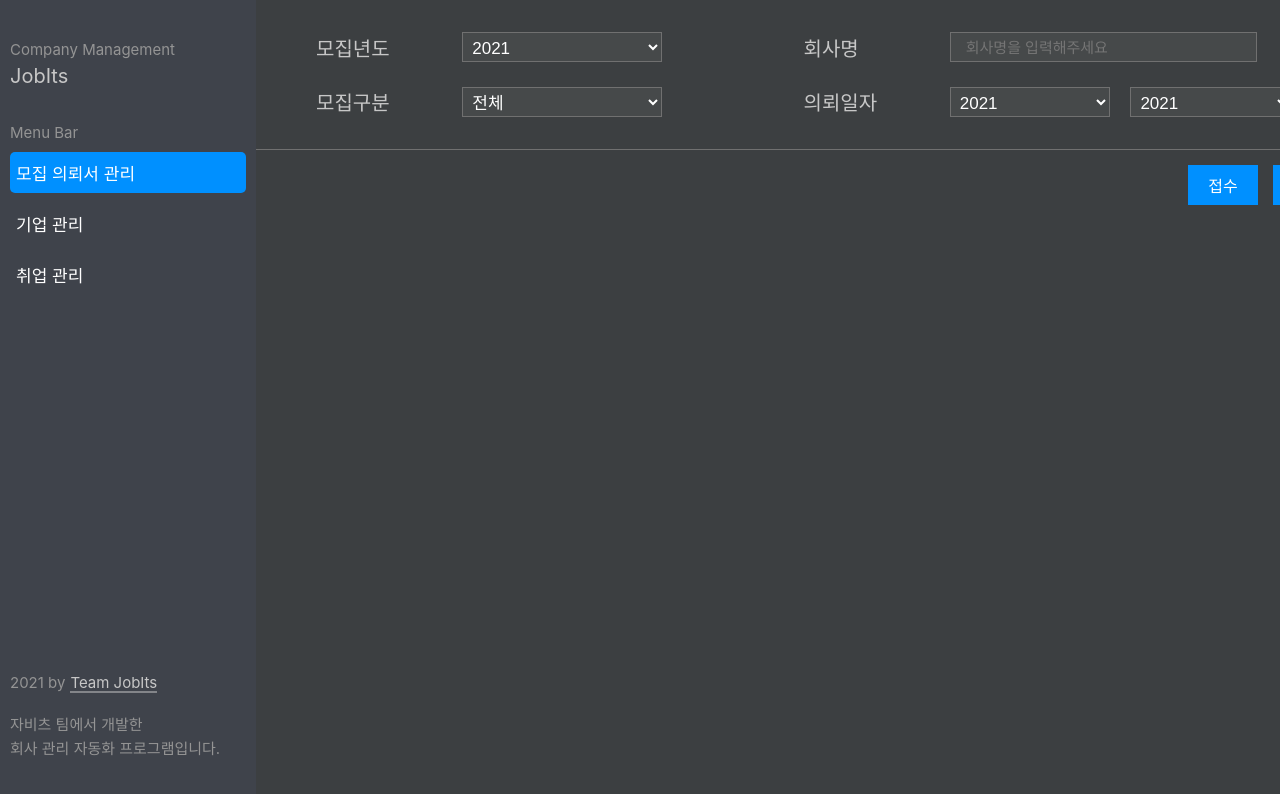
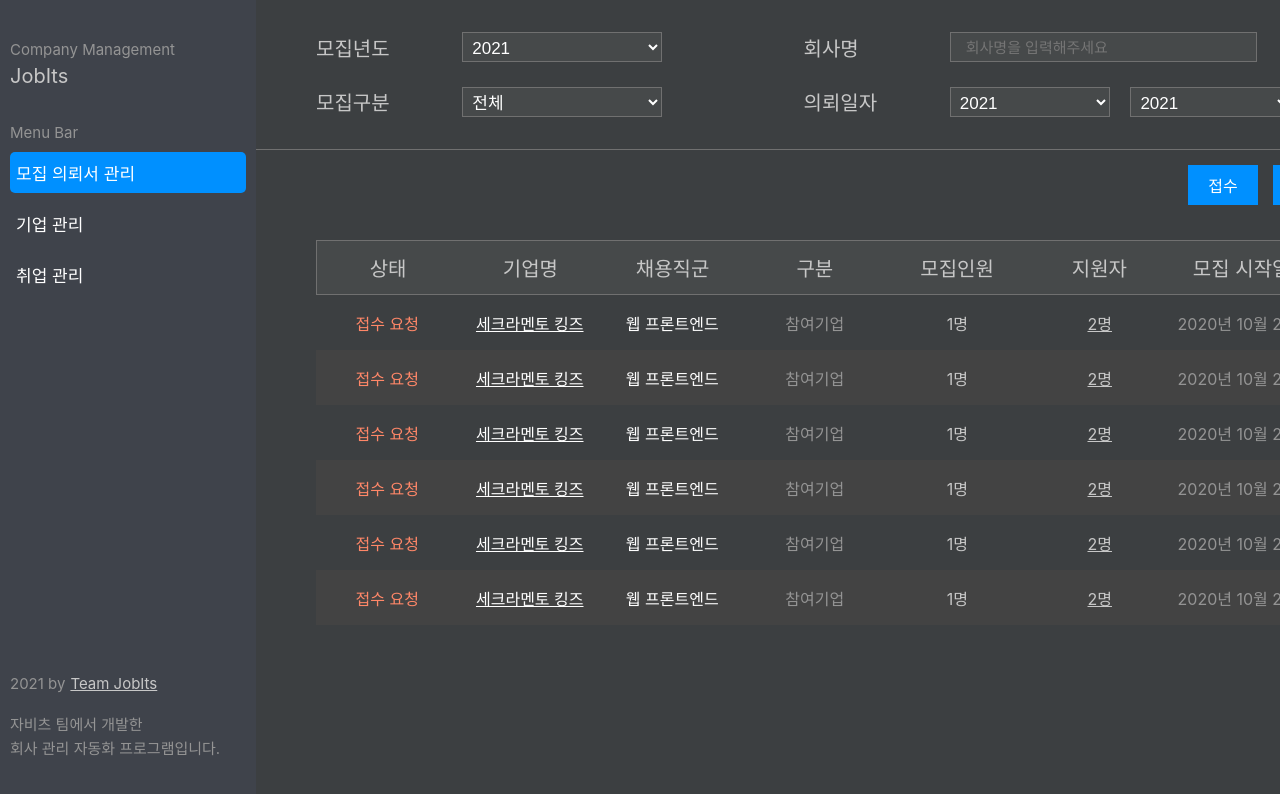
Before and after one commit to JobITs-DSM/Agatha, a Next.js app: page /recruitment in a window 1280 px wide. Shown: the top 794 px of the page. Built offline with nearby package versions, Linux system fonts and the light colour scheme.

Commit message:
UPDATE: List

```diff
--- a/src/component/Recruitment/index.tsx
+++ b/src/component/Recruitment/index.tsx
@@ -1,21 +1,27 @@
 import { FC } from "react";
-import {
-  ListContainer,
-  ListHeader,
-  SelectStatus,
-} from "../../modules/ListModules";
+import { Container, SelectStatus, Head, Body } from "../../modules/ListModules";
+import { ListHeader, ListBody } from "../../modules/ListModules/List";
 
 const Recruitment: FC = (): JSX.Element => {
   const StatusArr = ["접수", "모집전", "모집중"];
 
   return (
-    <ListContainer>
-      <ListHeader>
+    <Container>
+      <Head>
         {StatusArr.map((value, index) => {
           return <SelectStatus key={index}>{value}</SelectStatus>;
         })}
-      </ListHeader>
-    </ListContainer>
+      </Head>
+      <Body>
+        <ListHeader />
+        <ListBody />
+        <ListBody />
+        <ListBody />
+        <ListBody />
+        <ListBody />
+        <ListBody />
+      </Body>
+    </Container>
   );
 };
 
--- a/src/component/common/SideBar/styles.ts
+++ b/src/component/common/SideBar/styles.ts
@@ -82,7 +82,7 @@ export const Text = styled.div`
 export const Team = styled.div`
   font-size: 15px;
   color: ${color.gray200};
-  border-bottom: 1px solid ${color.gray200};
+  text-decoration: underline;
 `;
 
 export const ExplanationBox = styled.div`
--- /dev/null
+++ b/src/modules/ListModules/Body/index.tsx
@@ -0,0 +1,21 @@
+import styled from "@emotion/styled";
+import { FC } from "react";
+
+const BodyStyle = styled.div`
+  display: flex;
+  width: 100%;
+  flex-direction: column;
+  padding: 20px 0 20px 60px;
+  max-height: 600px;
+  overflow: scroll;
+`;
+
+const Body: FC = ({ children }): JSX.Element => {
+  return (
+    <>
+      <BodyStyle>{children}</BodyStyle>
+    </>
+  );
+};
+
+export default Body;
--- /dev/null
+++ b/src/modules/ListModules/Container/index.tsx
@@ -0,0 +1,17 @@
+import { FC } from "react";
+import styled from "@emotion/styled";
+
+const ContainerStyle = styled.div`
+  width: 1200px;
+  background-color: inherit;
+`;
+
+const Container: FC = ({ children }): JSX.Element => {
+  return (
+    <>
+      <ContainerStyle>{children}</ContainerStyle>
+    </>
+  );
+};
+
+export default Container;
--- a/src/modules/ListModules/ListHeader/index.tsx
+++ b/src/modules/ListModules/Head/index.tsx
@@ -2,7 +2,7 @@ import { FC } from "react";
 import styled from "@emotion/styled";
 import { color } from "../../../../styles/index";
 
-const ListHeaderStyle = styled.div`
+const HeadStyle = styled.div`
   height: 70px;
   width: 1200px;
   display: flex;
@@ -12,12 +12,12 @@ const ListHeaderStyle = styled.div`
   color: ${color.gray100};
 `;
 
-const ListHeader: FC = ({ children }): JSX.Element => {
+const Head: FC = ({ children }): JSX.Element => {
   return (
     <>
-      <ListHeaderStyle>{children}</ListHeaderStyle>
+      <HeadStyle>{children}</HeadStyle>
     </>
   );
 };
 
-export default ListHeader;
+export default Head;
--- /dev/null
+++ b/src/modules/ListModules/List/index.tsx
@@ -0,0 +1,33 @@
+import { FC } from "react";
+import * as S from "./styles";
+import { color } from "../../../../styles";
+
+export const ListBody: FC = ():JSX.Element => {
+    return (
+        <S.Container>
+            <S.Status color={color.red100}>접수 요청</S.Status>
+            <S.EnterpriseName>세크라멘토 킹즈</S.EnterpriseName>
+            <S.RecruitionField>웹 프론트엔드</S.RecruitionField>
+            <S.grayText>참여기업</S.grayText>
+            <S.Recruits>1명</S.Recruits>
+            <S.Applicant>2명</S.Applicant>
+            <S.grayText>2020년 10월 20일</S.grayText>
+            <S.grayText>2020년 10월 20일</S.grayText>
+        </S.Container>
+    )
+}
+
+export const ListHeader: FC = (): JSX.Element => {
+    return (
+        <S.Container>
+            <S.HeadText>상태</S.HeadText>
+            <S.HeadText>기업명</S.HeadText>
+            <S.HeadText>채용직군</S.HeadText>
+            <S.HeadText>구분</S.HeadText>
+            <S.HeadText>모집인원</S.HeadText>
+            <S.HeadText>지원자</S.HeadText>
+            <S.HeadText>모집 시작일</S.HeadText>
+            <S.HeadText>모집 종료일</S.HeadText>
+        </S.Container>
+    )
+}
--- /dev/null
+++ b/src/modules/ListModules/List/styles.ts
@@ -0,0 +1,51 @@
+import styled from "@emotion/styled";
+import { color } from "../../../../styles";
+
+export const Container = styled.div`
+    display: grid;
+    grid-template-columns: repeat(8, 1fr);
+    height: 55px;
+    place-items: center;
+    &:nth-child(odd) {
+        background-color: ${color.gray800};
+    }
+
+    &:nth-child(1) {
+        border: 1px solid ${color.gray400};
+        background-color: ${color.gray600};
+    }
+
+
+`;
+
+export const HeadText = styled.div`
+    font-size: 20px;
+    color: ${color.gray200};
+`;
+
+export const Status = styled.div<{ color: string }>`
+  color: ${(props) => props.color};
+`;
+
+export const EnterpriseName = styled.div`
+  color: ${color.gray100};
+  text-decoration: underline;
+`;
+
+export const RecruitionField = styled.div`
+  color: ${color.gray100};
+`;
+
+export const Recruits = styled.div`
+    color: ${color.gray200};
+`;
+
+
+export const grayText = styled.div`
+    color: ${color.gray300};
+`;
+
+export const Applicant = styled.div`
+    color: ${color.gray200};
+    text-decoration: underline;
+`;
--- a/src/modules/ListModules/ListContainer/index.tsx
+++ /dev/null
@@ -1,17 +0,0 @@
-import { FC } from "react";
-import styled from "@emotion/styled";
-
-const ListContainerStyle = styled.div`
-  width: 100%;
-  background-color: inherit;
-`;
-
-const ListContainer: FC = ({ children }): JSX.Element => {
-  return (
-    <>
-      <ListContainerStyle>{children}</ListContainerStyle>
-    </>
-  );
-};
-
-export default ListContainer;
--- a/src/modules/ListModules/index.ts
+++ b/src/modules/ListModules/index.ts
@@ -1,3 +1,4 @@
-export { default as ListContainer } from "./ListContainer";
-export { default as ListHeader } from "./ListHeader";
+export { default as Container } from "./Container";
 export { default as SelectStatus } from "./Status";
+export { default as Head } from "./Head";
+export { default as Body } from "./Body";
```
Also changed, not shown: src/component/Enterprise/index.tsx (+8 -9 lines).
